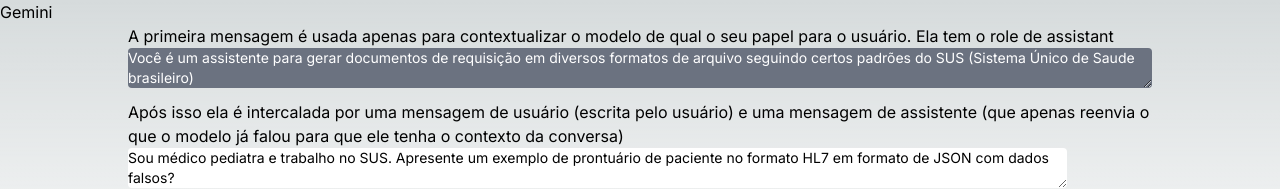
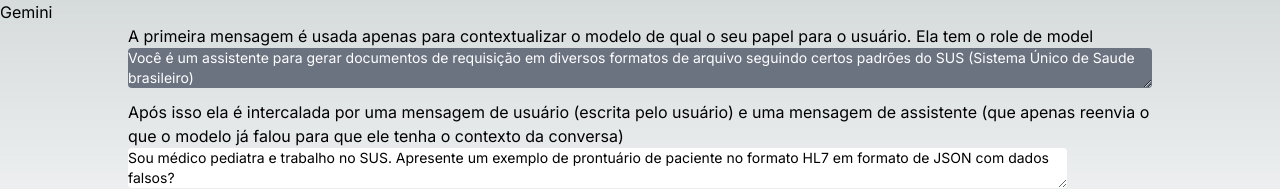
Before and after one commit to Sharkaon/mlm-next-test, a Next.js app: page /gemini in a window 1280 px wide. Shown: the top 189 px of the page. Built offline with nearby package versions, Linux system fonts and the light colour scheme.

Commit message:
feat(gemini): consulta em API do gemini

```diff
--- /dev/null
+++ b/app/gemini/actions.ts
@@ -0,0 +1,39 @@
+'use server';
+
+import { GoogleGenerativeAI } from "@google/generative-ai";
+
+function getMessagesWithRole(messages: string[]) {
+  const messageToSend = messages.at(-1);
+
+  const messagesWithRole = messages.map(
+    (message, index) => ({
+      parts: [{ text: message }],
+      role: index % 2 === 0 ? 'user' as const : 'model' as const
+    })
+  );
+
+  return {
+    messagesWithRole: messagesWithRole,
+    messageToSend,
+  };
+}
+
+export async function getChatAnswer(currentState: string, formData: FormData): Promise<string> {
+  if (!process.env.GOOGLE_GEMINI_KEY) throw new Error('No Gemini Key in envs');
+
+  const gemini = new GoogleGenerativeAI(process.env.GOOGLE_GEMINI_KEY).getGenerativeModel({ model: 'gemini-pro' });
+
+  const messages = formData.getAll('message') as string[];
+
+  const {
+    messagesWithRole,
+    messageToSend,
+  } = getMessagesWithRole(messages);
+
+  const chat = gemini.startChat({ history: messagesWithRole });
+  const result = await chat.sendMessage(messageToSend ?? '');
+
+  const text = result.response.text();
+
+  return text;
+}
--- a/app/gemini/page.tsx
+++ b/app/gemini/page.tsx
@@ -1,16 +1,19 @@
 import Chat from '@/components/chat';
-import messages, { MessageInterface } from "@/messages";
+import messages from "@/messages";
+import { getChatAnswer } from './actions';
 
 export default function GeminiExample() {
-  const googleMessages: MessageInterface = messages.map(
-    (message) => message.role === 'system' ? {
-      ...message,
-      role: 'assistant' as const,
-    } : message
-  );
+  const googleFirstMessage = {
+    content: messages[0].content,
+    role: 'model' as const
+  };
 
   return <>
     Gemini<br/>
-    <Chat firstMessage={googleMessages[0]} userDefaultMessage={googleMessages[1].content} />
+    <Chat
+      firstMessage={googleFirstMessage}
+      userDefaultMessage={messages[1].content}
+      action={getChatAnswer}
+    />
   </>
 }
--- a/app/open-ai/page.tsx
+++ b/app/open-ai/page.tsx
@@ -1,9 +1,14 @@
 import Chat from "@/components/chat";
 import messages from "@/messages";
+import { getCompletion } from "./actions";
 
 export default function OpenAIExample() {
   return <>
     OpenAI<br/>
-    <Chat firstMessage={messages[0]} userDefaultMessage={messages[1].content} />
+    <Chat
+      firstMessage={messages[0]}
+      userDefaultMessage={messages[1].content}
+      action={getCompletion}
+    />
   </>
 }
--- a/components/chat.tsx
+++ b/components/chat.tsx
@@ -8,16 +8,16 @@ import { useFormState, useFormStatus } from "react-dom";
 export type ChatProps = {
   firstMessage: MessageInterface;
   userDefaultMessage?: string;
+  action: (currentState: string, formData: FormData) => Promise<string>;
 }
 
 export default function Chat(props: ChatProps) {
-  const [state, formAction] = useFormState(getCompletion, '');
+  const [state, formAction] = useFormState(props.action, '');
   const [messages, setMessages] = useState([props.userDefaultMessage ?? '']);
   const [waitingResponse, setWaitingRespone] = useState(false);
   const formStatus = useFormStatus();
 
   useEffect(() => {
-    console.log(state);
     if (!waitingResponse) return;
 
     addResult(state);
--- a/messages.ts
+++ b/messages.ts
@@ -1,6 +1,6 @@
 export type MessageInterface = {
   content: string;
-  role: 'user' | 'system' | 'assistent';
+  role: 'user' | 'system' | 'assistent' | 'model';
 }
 
 const messages: MessageInterface[] = [
```
